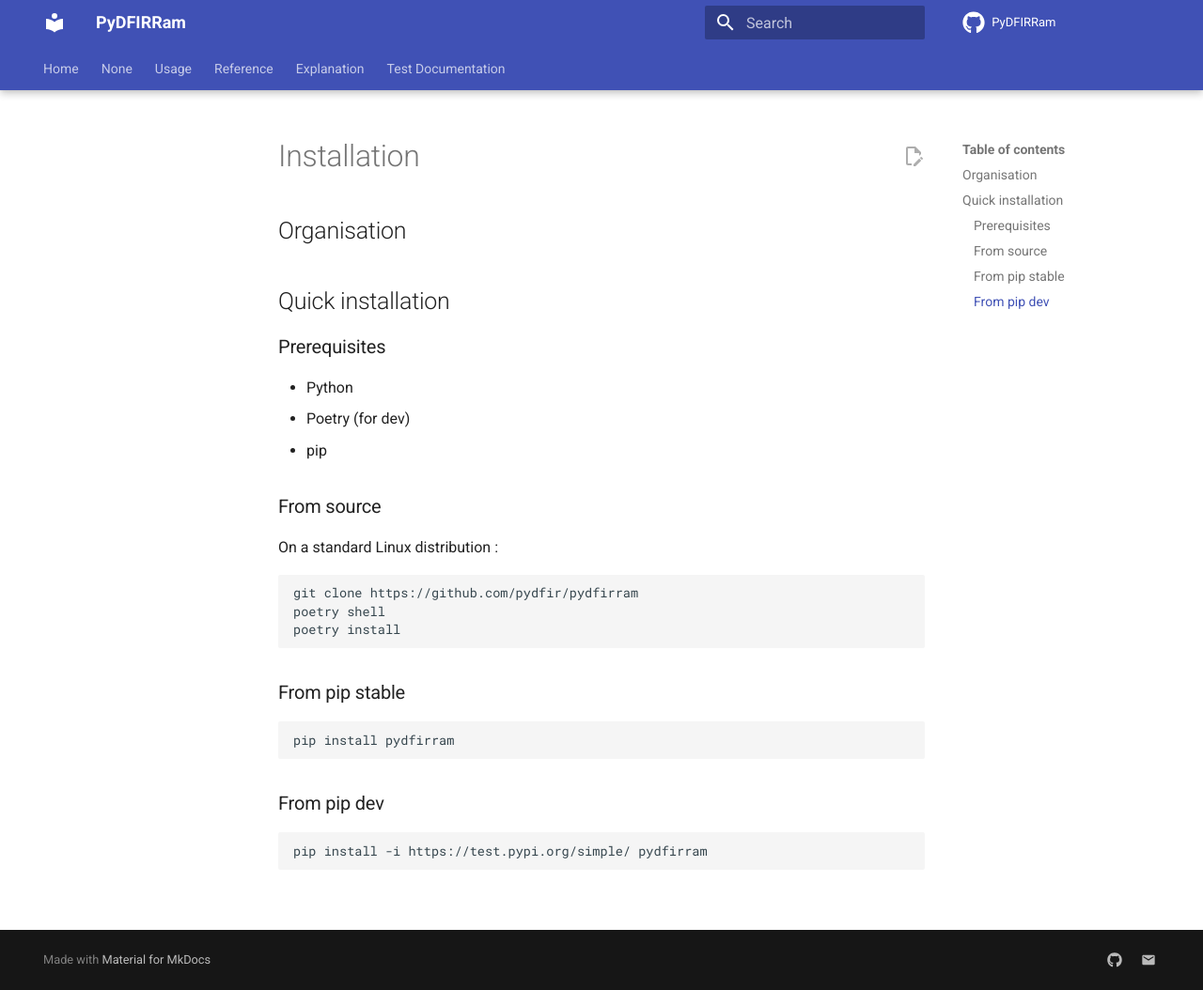
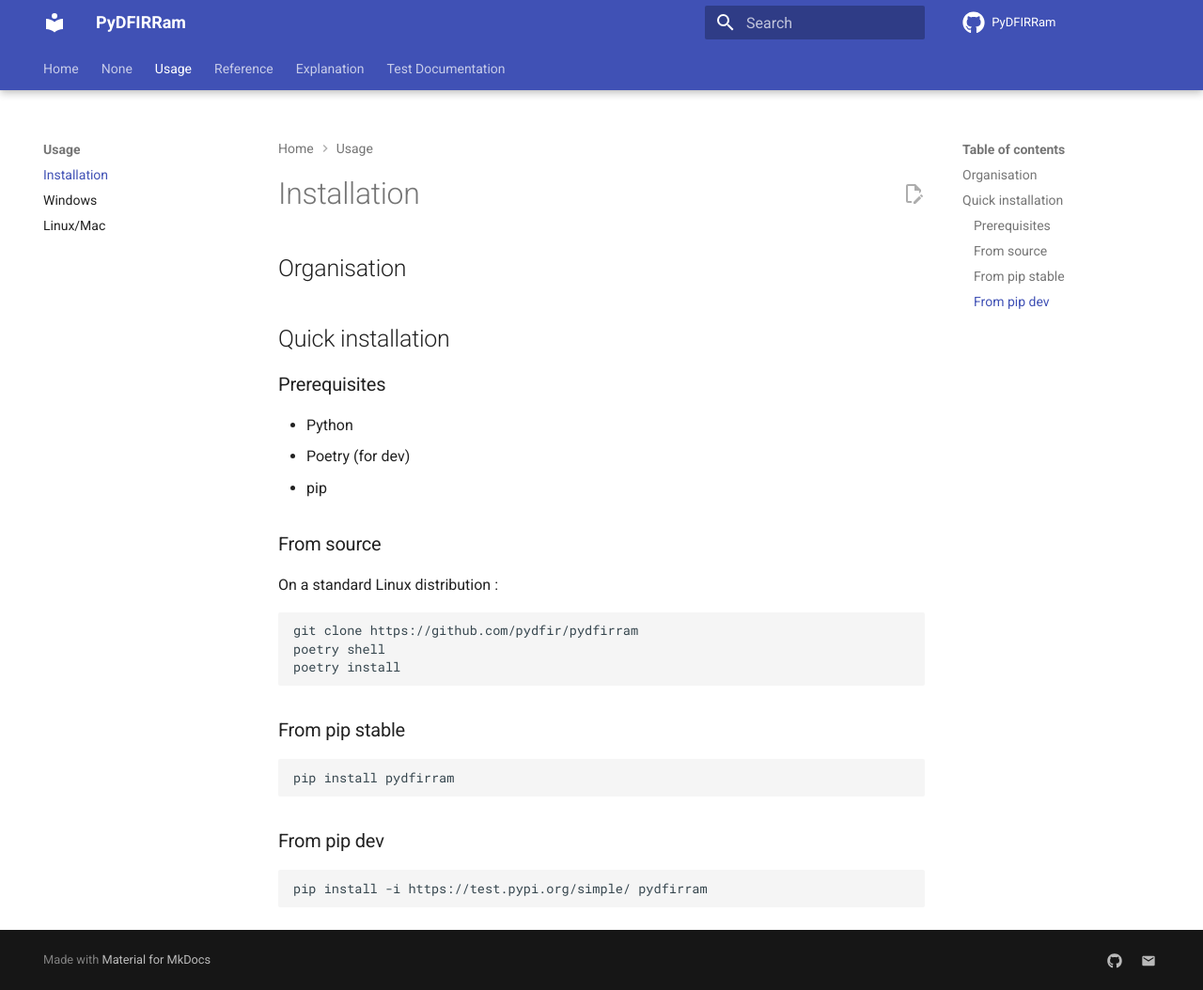
Before and after one commit to PyDFIR/pyDFIRRam, an MkDocs documentation site: the page built from docs/Usage/Installation.md, in a window 1280 px wide and 1054 px high. Shown: the whole window at 94% size. Built offline with MkDocs 1.6.1 and Material for MkDocs 9.7.7, drawn with Linux system fonts in a browser that asks for light colours; comment, search, counter and statistics services are not loaded; the version menu is left out.

Commit message:
fix : typo in docs

```diff
--- a/mkdocs.yml
+++ b/mkdocs.yml
@@ -44,7 +44,7 @@
   - index.md
   - Installation.md
   - Usage:
-    - Installation : Usage/installation.md
+    - Installation : Usage/Installation.md
     - Windows : Usage/Windows.md
     - Linux/Mac : Usage/Linux.md
   - Reference:
```
